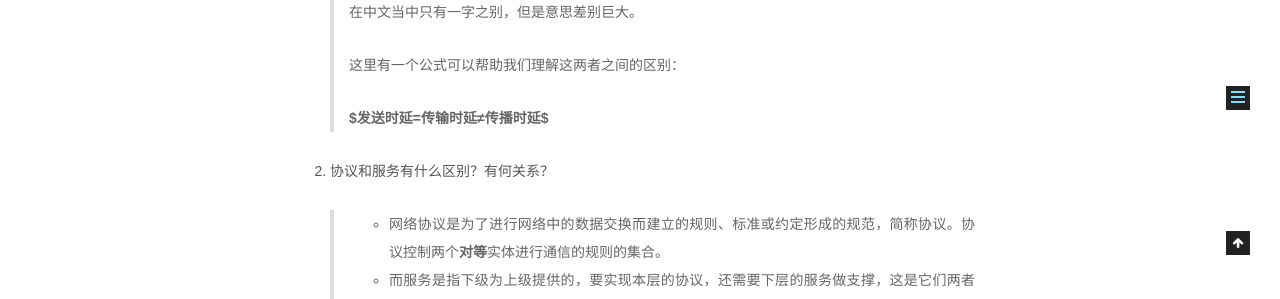
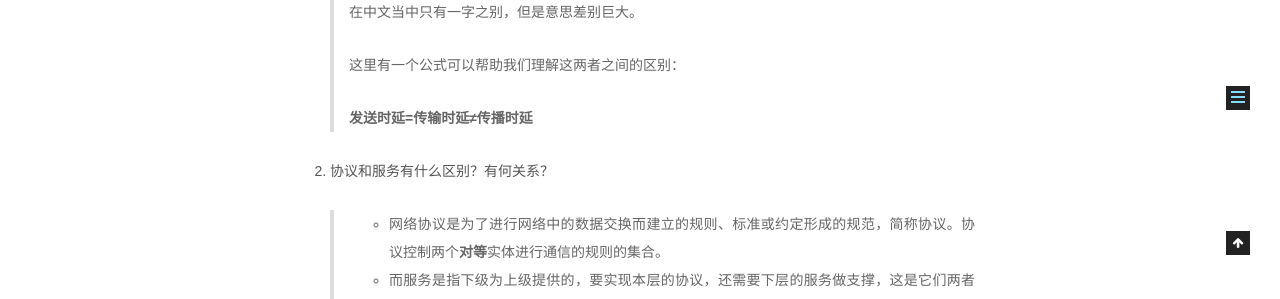
Before and after one commit to MarkKobs/Monte-Cristo, a Jekyll site: the page built from _posts/2017-12-5-我认为有趣的网络题.md, in a window 1280 px wide. Shown: the part 745-1044 px from the top of the page. Built offline with Jekyll 4.4.1, drawn with Linux system fonts in a browser that asks for light colours; some web fonts are replaced; comment, search, counter and statistics services are not loaded.

Commit message:
fix the math usage in networking note

```diff
--- a/_posts/2017-12-5-我认为有趣的网络题.md
+++ b/_posts/2017-12-5-我认为有趣的网络题.md
@@ -13,7 +13,7 @@ description: 在学习计算机网络时，由于阅读的是解放军理工大
    >
    > 这里有一个公式可以帮助我们理解这两者之间的区别：
    >
-   > **$发送时延=传输时延≠传播时延$**
+   > **发送时延=传输时延≠传播时延**
 
 2. 协议和服务有什么区别？有何关系？
 
```
